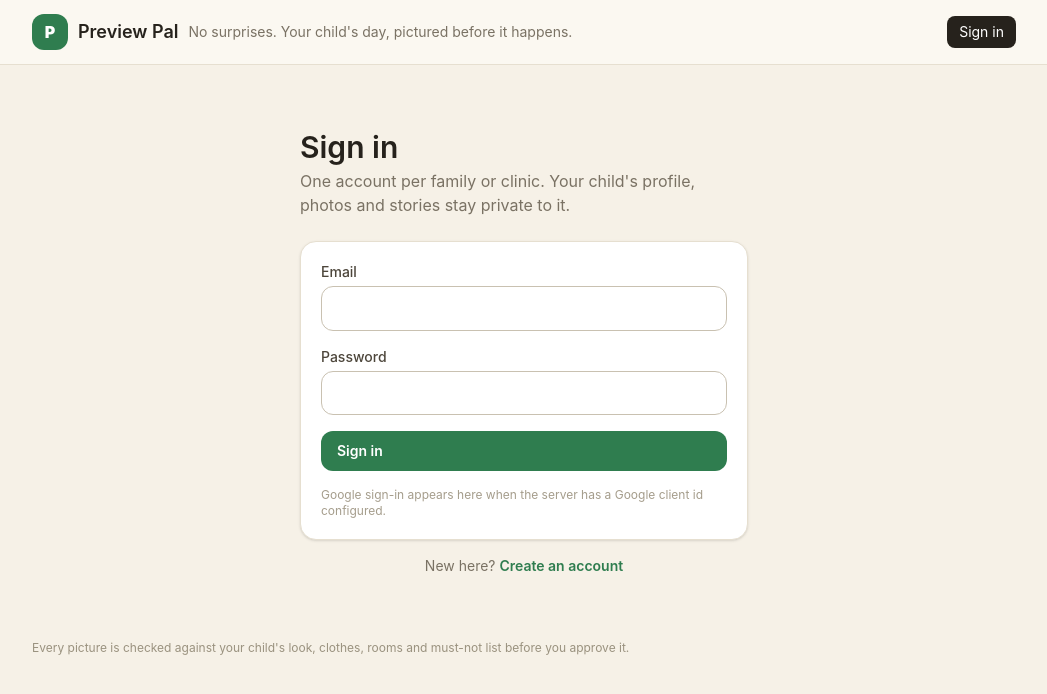
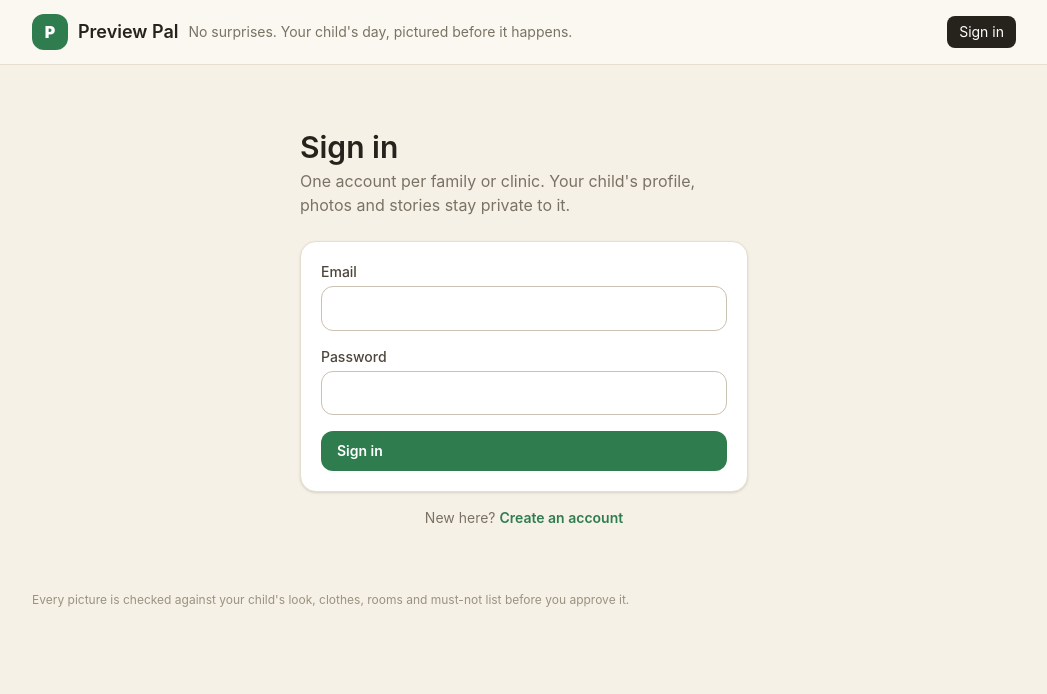
Before and after one commit to ParishruthiGanesh/Agentic_Cinema, a Next.js app in the folder apps/web/: page /signin in a window 1280 px wide. Shown: the top 694 px of the page, without its empty margins (116-1163 px from the left). Built offline with nearby package versions, Linux system fonts and the light colour scheme; no server answers.

Commit message:
Sign-in: drop the Google client id note
Co-Authored-By: Claude Fable 5.1 <noreply@anthropic.com>
Claude-Session: https://claude.ai/code/session_012nRS3rUcL4PE5iUzDGnJ4D

```diff
--- a/apps/web/app/signin/page.tsx
+++ b/apps/web/app/signin/page.tsx
@@ -91,9 +91,7 @@ export default function SignInPage() {
             <div className="mb-2 text-center text-xs text-[#7a7264]">or</div>
             <div ref={gButton} className="flex justify-center" />
           </div>
-        ) : (
-          <div className="mt-4 text-xs text-[#a59d8c]">Google sign-in appears here when the server has a Google client id configured.</div>
-        )}
+        ) : null}
       </Card>
       <div className="mt-4 text-center text-sm text-[#7a7264]">
         {mode === "signin" ? (
```
